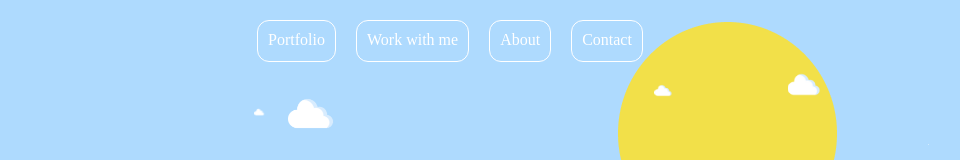
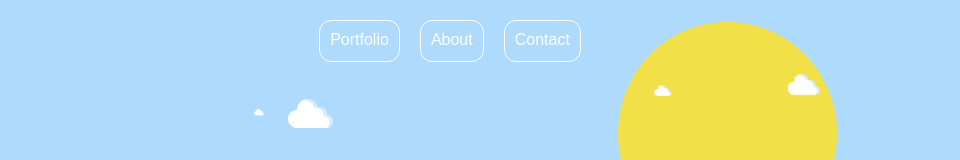
Before and after one commit to DiondraEvans/islandinthesun, a React (Create React App) app: page / in a window 1280 px wide. Shown: the top 160 px of the page, without its empty margins (200-1160 px from the left). Built offline with nearby package versions, Linux system fonts and the light colour scheme.

Commit message:
added email to contact, fixed css for nav buttons, and added line height to about text

```diff
--- a/package.json
+++ b/package.json
@@ -6,6 +6,7 @@
     "@testing-library/jest-dom": "^5.16.5",
     "@testing-library/react": "^13.4.0",
     "@testing-library/user-event": "^13.5.0",
+    "emailjs-com": "^3.2.0",
     "gsap": "^3.12.2",
     "react": "^18.2.0",
     "react-dom": "^18.2.0",
--- a/src/App.css
+++ b/src/App.css
@@ -1,7 +1,7 @@
 .App {
   scroll-behavior: smooth;
   text-align: center;
-  font-family: Poppins;
+  font-family: Arial, sans-serif;
   margin: 0;
   padding: 0;
   box-sizing: border-box;
--- a/src/components/nav/index.js
+++ b/src/components/nav/index.js
@@ -8,9 +8,9 @@ const Nav = () => {
 return (
     <div class="Nav">
         <Link to='/#categoryList'><div>Portfolio</div></Link>
-       <Link to='/Work'> <div>Work with me</div></Link>
-       <Link to= "/#about"> <div>About</div></Link>
-        <div><a class="Contact" href="/Contact">Contact</a></div>
+       {/* <Link to='/Work'> <div>Work with me</div></Link> */}
+       <Link to= "/#about"><div>About</div></Link>
+        <a href="mailto:diondrajevans@gmail.com" class="Contact"><div>Contact</div></a>
     </div>
 )
 }
--- a/src/components/sand/index.css
+++ b/src/components/sand/index.css
@@ -75,6 +75,7 @@
     grid-row-start: 2;
     grid-row-end: 3;
     place-self: center;
+    line-height: 2;
 }
 .profile{
     background-image: url(../../images/sand/profile.png);
--- a/src/pages/work/index.js
+++ b/src/pages/work/index.js
@@ -1,22 +1,79 @@
-import React from 'react';
-import './index.css';
-import Nav from '../../components/nav';
+// import React, { useState } from 'react';
+// import './index.css';
+// import Nav from '../../components/nav';
 
+// function Contactform (){
+//   const [formData, setFormData] = useState({
+//     firstName:'', LastName:'', email:'', phone:'', message:''
+//   })
+// let handleSubmit=(e)=>{
+//   e.preventDefault();
+//   setFormData(e)
+//   console.log('Form submitted:', formData);
 
-
-const GetWork = () => {
-
-
-return (
-     <div>
-      <Nav />
-      <div class="Hero-webdesign">
-          <h1>Web Strategy, Design, & Development</h1>
-          <p>Offering a complete package of services, covering online strategy, visual design, and technical implementation. Our expertise lies in crafting captivating interactive experiences that seamlessly work across various devices, providing exceptional solutions for our valued clients.</p>
-      </div>
-     </div>
-
-);
-}
-
-  export default GetWork;
+// }
+// let handleChange =(e)=>{
+// // Destructure name and value from the target input element
+// const { name, value } = e.target;
+// // Update the state with the new value for the corresponding field
+// setFormData({
+//   ...formData,
+//   [name]: value
+// });
+// }
+// return(
+//   <>
+//   <Nav />
+//   <form onSubmit = {handleSubmit}>
+//     <div>
+//       <label htmlFor="firstName">First Name:</label>
+//       <input type="text" id="firstName" name="firstName" value={formData.firstName} onChange={handleChange} required />
+//     </div>
+//     <div>
+//         <label htmlFor="lastName">Last Name:</label>
+//         <input
+//           type="text"
+//           id="lastName"
+//           name="lastName"
+//           value={formData.lastName}
+//           onChange={handleChange}
+//           required
+//         />
+//       </div>
+//       <div>
+//         <label htmlFor="email">Email:</label>
+//         <input
+//           type="email"
+//           id="email"
+//           name="email"
+//           value={formData.email}
+//           onChange={handleChange}
+//           required
+//         />
+//       </div>
+//       <div>
+//         <label htmlFor="phone">Phone Number:</label>
+//         <input
+//           type="tel"
+//           id="phone"
+//           name="phone"
+//           value={formData.phone}
+//           onChange={handleChange}
+//         />
+//       </div>
+//       <div>
+//         <label htmlFor="message">Message:</label>
+//         <textarea
+//           id="message"
+//           name="message"
+//           value={formData.message}
+//           onChange={handleChange}
+//           required
+//         />
+//       </div>
+//       <button type="submit">Submit</button>
+//   </form>
+//   </>
+// )
+// }
+// export default Contactform;
```
Also changed, not shown: 1 other file (tests, documents, lock files or other folders).
